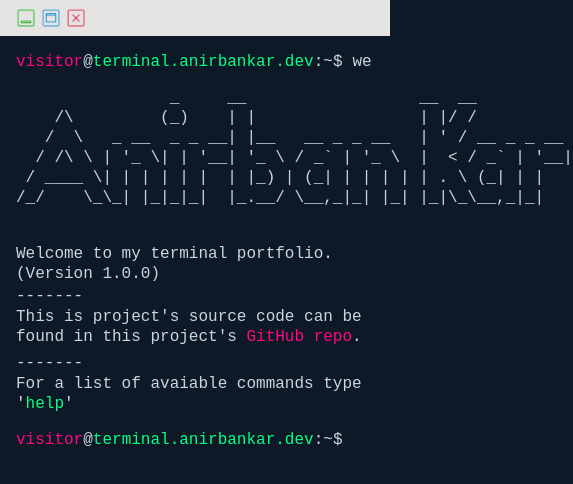
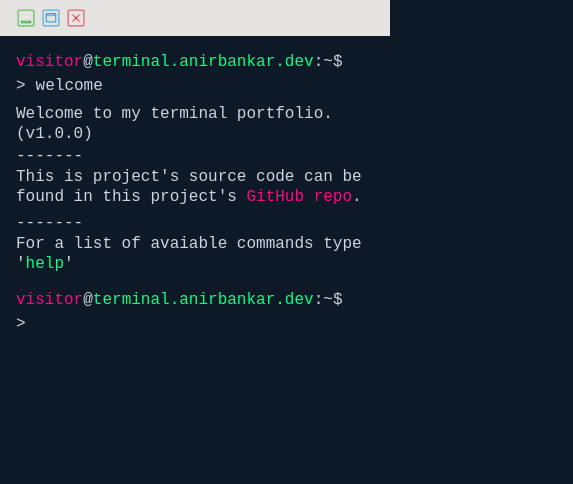
Before and after one commit to anirban983/terminal-portfolio, an Angular app: page / in a window 390 px wide. Shown: the top 484 px of the page, 573 px wide, since content can reach past the window. Built offline with nearby package versions, Linux system fonts and the light colour scheme.

Commit message:
💄 Fix alignment for mobile view

```diff
--- a/src/app/commands/help/help.component.html
+++ b/src/app/commands/help/help.component.html
@@ -1,4 +1,5 @@
-<div class="my-1 mb-2">
+<div class="help my-1 mb-2">
+  <div class="bg-screen">
     <table>
       <tr *ngFor="let command of availableCommands">
         <td class="text-guppie-green command-name">
@@ -17,3 +18,19 @@
       </tr>
     </table>
   </div>
+
+  <div class="sm-screen">
+    <table>
+      <ng-container *ngFor="let command of availableCommands">
+        <tr class="text-guppie-green command-name">
+          <td>
+            {{ command.name }}
+          </td>
+        </tr>
+        <tr>
+          <td class="desc-data">&hyphen; {{ command.description }}</td>
+        </tr>
+      </ng-container>
+    </table>
+  </div>
+</div>
--- a/src/app/commands/help/help.component.scss
+++ b/src/app/commands/help/help.component.scss
@@ -8,3 +8,27 @@ table {
 table.control-table {
   margin-top: 1rem;
 }
+
+@media only screen and (max-width: 575px) {
+  .sm-screen {
+    display: block;
+
+    .desc-data {
+      padding-bottom: 0.5rem;
+    }
+  }
+
+  .bg-screen {
+    display: none;
+  }
+}
+
+@media only screen and (min-width: 576px) {
+  .sm-screen {
+    display: none;
+  }
+
+  .bg-screen {
+    display: block;
+  }
+}
--- a/src/app/commands/welcome/welcome.component.html
+++ b/src/app/commands/welcome/welcome.component.html
@@ -1,14 +1,16 @@
 <div class="welcome my-1 mb-2">
   <pre>
-                _     __                  __  __
-    /\         (_)    | |                 | |/ /
-   /  \   _ __  _ _ __| |__   __ _ _ __   | ' / __ _ _ __
-  / /\ \ | '_ \| | '__| '_ \ / _` | '_ \  |  < / _` | '__|
- / ____ \| | | | | |  | |_) | (_| | | | | | . \ (_| | |
-/_/    \_\_| |_|_|_|  |_.__/ \__,_|_| |_| |_|\_\__,_|_|
+  /$$$$$$            /$$           /$$                                 /$$   /$$
+ /$$__  $$          |__/          | $$                                | $$  /$$/
+| $$  \ $$ /$$$$$$$  /$$  /$$$$$$ | $$$$$$$   /$$$$$$  /$$$$$$$       | $$ /$$/   /$$$$$$   /$$$$$$
+| $$$$$$$$| $$__  $$| $$ /$$__  $$| $$__  $$ |____  $$| $$__  $$      | $$$$$/   |____  $$ /$$__  $$
+| $$__  $$| $$  \ $$| $$| $$  \__/| $$  \ $$  /$$$$$$$| $$  \ $$      | $$  $$    /$$$$$$$| $$  \__/
+| $$  | $$| $$  | $$| $$| $$      | $$  | $$ /$$__  $$| $$  | $$      | $$\  $$  /$$__  $$| $$
+| $$  | $$| $$  | $$| $$| $$      | $$$$$$$/|  $$$$$$$| $$  | $$      | $$ \  $$|  $$$$$$$| $$
+|__/  |__/|__/  |__/|__/|__/      |_______/  \_______/|__/  |__/      |__/  \__/ \_______/|__/
   </pre>
 
-  Welcome to my terminal portfolio. (Version 1.0.0)
+  Welcome to my terminal portfolio. (v1.0.0)
   <p>-------</p>
   This is project's source code can be found in this project's
   <a class="underline-hover-effect" href="https://github.com/anirban983/terminal-portfolio" target="_blank"
--- a/src/app/commands/welcome/welcome.component.scss
+++ b/src/app/commands/welcome/welcome.component.scss
@@ -10,40 +10,10 @@
       margin-left: 2rem;
     }
   }
+}
 
-  a.underline-hover-effect {
-    text-decoration: none;
-    color: var(--bright-pink);
-  }
-
-  .underline-hover-effect {
-    display: inline-block;
-    padding-bottom: 0.25rem;
-    position: relative;
-  }
-
-  .underline-hover-effect::before {
-    content: '';
-    position: absolute;
-    left: 0;
-    bottom: 0;
-    width: 0;
-    height: 2px;
-    background-color: var(--bright-pink);
-    transition: width 0.25s ease-out;
-  }
-  .underline-hover-effect:hover::before {
-    width: 100%;
+@media only screen and (max-width: 991px) {
+  pre {
+    display: none;
   }
 }
-
-@media only screen and (max-width: 1023px) {
-  .pre-formatted-name {
-    flex-direction: column;
-
-    pre:nth-child(2) {
-      margin-top: 0 !important;
-      margin-left: 0 !important;
-    }
-  }
-}
--- a/src/app/components/terminal/terminal.component.html
+++ b/src/app/components/terminal/terminal.component.html
@@ -1,7 +1,11 @@
 <div class="terminal">
   <ng-container *ngFor="let commandItem of commandItems">
-    <div class="command-input-div">
+    <div class="run-command d-flex">
+      <div>
         <span class="text-bright-pink">visitor</span>@<span class="text-guppie-green">terminal.anirbankar.dev</span>:~$
+      </div>
+      <div class="d-flex w-100 command-input">
+        <span> > </span>
         <input
           autofocus
           #commandInputs
@@ -14,10 +18,10 @@
           (keydown.arrowdown)="$event.preventDefault(); goToNextStep()"
           (keydown.arrowup)="$event.preventDefault(); goToPreviousStep()"
           (keydown.control.l)="$event.preventDefault(); clearTerminal()"
-        (keydown.control.l)="$event.preventDefault(); clearTerminal()"
           (keydown.tab)="$event.preventDefault(); autoComplete(commandItem.id)"
           (keydown.control.i)="$event.preventDefault(); autoComplete(commandItem.id)"
         />
+      </div>
     </div>
 
     <div [class.d-none]="!commandItem.entered">
--- a/src/app/components/terminal/terminal.component.scss
+++ b/src/app/components/terminal/terminal.component.scss
@@ -1,9 +1,7 @@
 .terminal {
   padding: 1rem;
 
-  .command-input-div {
-    display: flex;
-
+  .run-command {
     input {
       margin-left: 0.5rem;
       width: 100%;
@@ -20,3 +18,19 @@
     }
   }
 }
+
+@media only screen and (max-width: 575px) {
+  .run-command {
+    flex-direction: column;
+  }
+
+  .command-input {
+    margin-top: 0.25rem;
+  }
+}
+
+@media only screen and (min-width: 576px) {
+  .command-input span {
+    display: none;
+  }
+}
--- a/src/styles.scss
+++ b/src/styles.scss
@@ -39,6 +39,18 @@ body {
   display: none;
 }
 
+.d-block {
+  display: block;
+}
+
+.d-flex {
+  display: flex;
+}
+
+.w-100 {
+  width: 100%;
+}
+
 b {
   @extend .text-blaze-orange;
 }
@@ -67,3 +79,29 @@ ol {
 .mb-2 {
   margin-bottom: 1rem;
 }
+
+a.underline-hover-effect {
+  text-decoration: none;
+  color: var(--bright-pink);
+}
+
+.underline-hover-effect {
+  display: inline-block;
+  padding-bottom: 0.25rem;
+  position: relative;
+}
+
+.underline-hover-effect::before {
+  content: '';
+  position: absolute;
+  left: 0;
+  bottom: 0;
+  width: 0;
+  height: 2px;
+  background-color: var(--bright-pink);
+  transition: width 0.25s ease-out;
+}
+
+.underline-hover-effect:hover::before {
+  width: 100%;
+}
```
Lines whose indentation alone changed are shown as unchanged.
